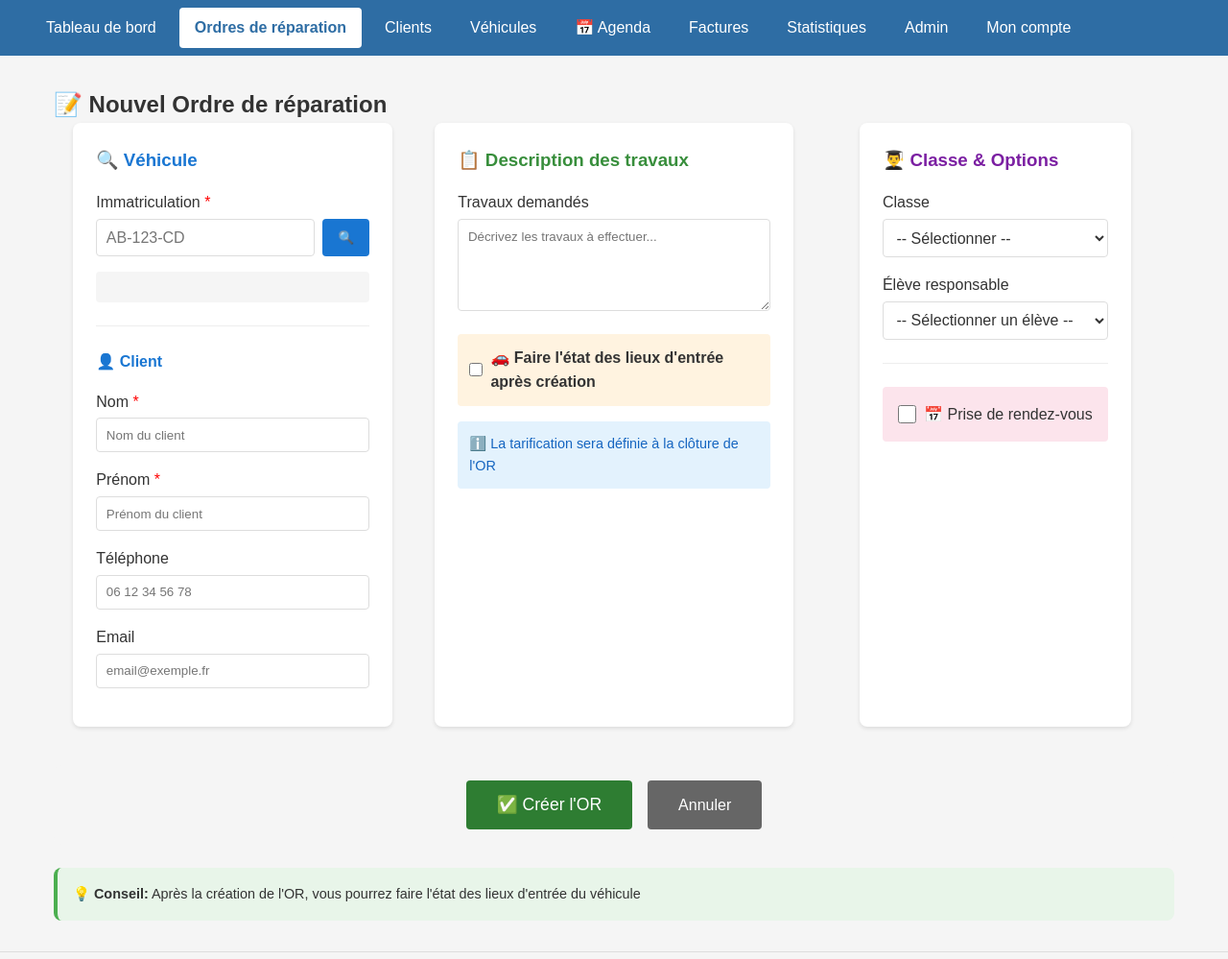
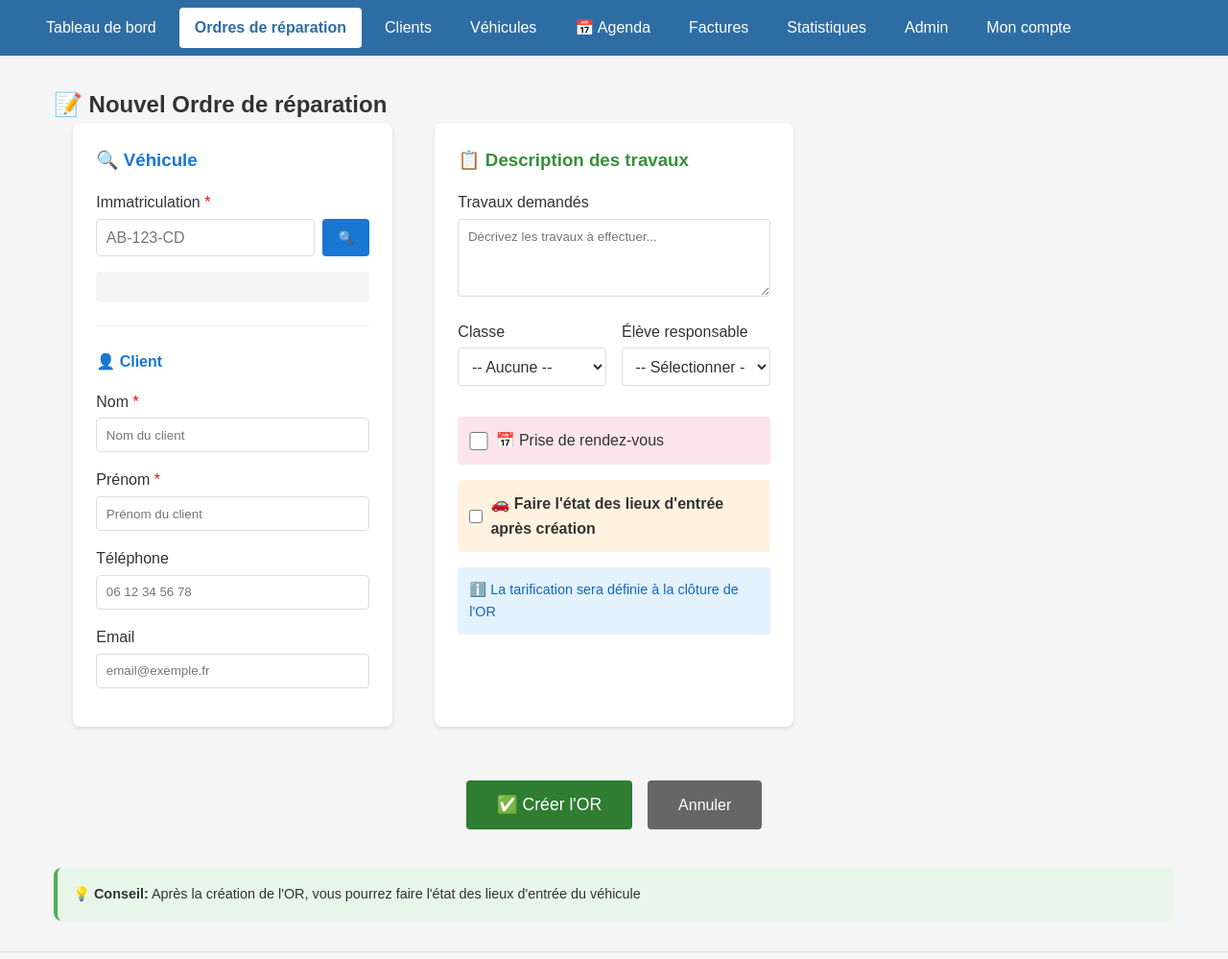
Before and after one commit to cv2b79/meca-auto, a Flask app: page /ordres/new in a window 1280 px wide. Shown: the part 70-1069 px from the top of the page at 96% size. Run offline with Flask 3, Linux system fonts and the light colour scheme; a user stored in the database is signed in; data comes from the database, SQL or seed files in the repository; data that the repository does not hold is empty.

Commit message:
Merge classe and RDV into description section

```diff
--- a/app/templates/ordres/new.html
+++ b/app/templates/ordres/new.html
@@ -60,9 +60,50 @@
 
             <div class="form-group">
                 <label style="font-weight: 500;">Travaux demandés</label>
-                <textarea name="description" id="description" rows="5"
+                <textarea name="description" id="description" rows="4"
                           placeholder="Décrivez les travaux à effectuer..."
                           style="width: 100%; padding: 0.6rem; font-family: inherit; resize: vertical;"></textarea>
+            </div>
+
+            <div style="display: grid; grid-template-columns: 1fr 1fr; gap: 1rem; margin-top: 1rem;">
+                <div class="form-group">
+                    <label style="font-weight: 500;">Classe</label>
+                    <select name="classe_nom" style="width: 100%; padding: 0.6rem; font-size: 1rem;">
+                        <option value="">-- Aucune --</option>
+                        {% for c in classes %}
+                        <option value="{{ c.nom }}">{{ c.nom }}</option>
+                        {% endfor %}
+                    </select>
+                </div>
+                <div class="form-group">
+                    <label style="font-weight: 500;">Élève responsable</label>
+                    <select name="eleve_id" style="width: 100%; padding: 0.6rem; font-size: 1rem;">
+                        <option value="">-- Sélectionner --</option>
+                        {% for e in eleves %}
+                        <option value="{{ e.id }}">{{ e.prenom }} {{ e.nom }}</option>
+                        {% endfor %}
+                    </select>
+                </div>
+            </div>
+            <input type="hidden" name="eleve_nom" id="eleve_nom">
+
+            <div style="margin-top: 1rem; padding: 0.75rem; background: #fce4ec; border-radius: 4px;">
+                <label style="display: flex; align-items: center; gap: 0.5rem; cursor: pointer; font-weight: 500;">
+                    <input type="checkbox" id="plan_rdv_check"
+                           onchange="if(this.checked){document.getElementById('rdv_fields').style.display='block';}else{document.getElementById('rdv_fields').style.display='none';}"
+                           style="width: 1.2rem; height: 1.2rem;">
+                    📅 Prise de rendez-vous
+                </label>
+                <div id="rdv_fields" style="display: none; margin-top: 0.5rem;">
+                    <div style="display: grid; grid-template-columns: 1fr 1fr; gap: 0.5rem;">
+                        <div class="form-group">
+                            <input type="date" name="rdv_date" style="width: 100%; padding: 0.5rem;">
+                        </div>
+                        <div class="form-group">
+                            <input type="time" name="rdv_time" value="09:00" style="width: 100%; padding: 0.5rem;">
+                        </div>
+                    </div>
+                </div>
             </div>
 
             <label style="display: flex; align-items: center; gap: 0.5rem; margin-top: 1rem; padding: 0.75rem; background: #fff3e0; border-radius: 4px; cursor: pointer;">
@@ -74,52 +115,6 @@
                 <p style="margin: 0; font-size: 0.9rem; color: #1565c0;">
                     ℹ️ La tarification sera définie à la clôture de l'OR
                 </p>
-            </div>
-        </div>
-
-        <div class="card" style="padding: 1.5rem;">
-            <h3 style="margin: 0 0 1rem 0; color: #7b1fa2;">👨‍🎓 Classe & Options</h3>
-
-            <div class="form-group">
-                <label style="font-weight: 500;">Classe</label>
-                <select name="classe_nom" style="width: 100%; padding: 0.6rem; font-size: 1rem;">
-                    <option value="">-- Sélectionner --</option>
-                    {% for c in classes %}
-                    <option value="{{ c.nom }}">{{ c.nom }}</option>
-                    {% endfor %}
-                </select>
-            </div>
-
-            <div class="form-group">
-                <label style="font-weight: 500;">Élève responsable</label>
-                <select name="eleve_id" style="width: 100%; padding: 0.6rem; font-size: 1rem;">
-                    <option value="">-- Sélectionner un élève --</option>
-                    {% for e in eleves %}
-                    <option value="{{ e.id }}">{{ e.prenom }} {{ e.nom }}</option>
-                    {% endfor %}
-                </select>
-            </div>
-            <input type="hidden" name="eleve_nom" id="eleve_nom">
-
-            <hr style="margin: 1.5rem 0; border: none; border-top: 1px solid #eee;">
-
-            <div style="background: #fce4ec; padding: 1rem; border-radius: 4px;">
-                <label style="display: flex; align-items: center; gap: 0.5rem; cursor: pointer; font-weight: 500;">
-                    <input type="checkbox" id="plan_rdv_check"
-                           onchange="if(this.checked){document.getElementById('rdv_fields').style.display='block';}else{document.getElementById('rdv_fields').style.display='none';}"
-                           style="width: 1.2rem; height: 1.2rem;">
-                    📅 Prise de rendez-vous
-                </label>
-                <div id="rdv_fields" style="display: none; margin-top: 1rem;">
-                    <div class="form-group">
-                        <label style="font-weight: 500;">Date</label>
-                        <input type="date" name="rdv_date" style="width: 100%; padding: 0.6rem;">
-                    </div>
-                    <div class="form-group">
-                        <label style="font-weight: 500;">Heure</label>
-                        <input type="time" name="rdv_time" value="09:00" style="width: 100%; padding: 0.6rem;">
-                    </div>
-                </div>
             </div>
         </div>
     </div>
```
